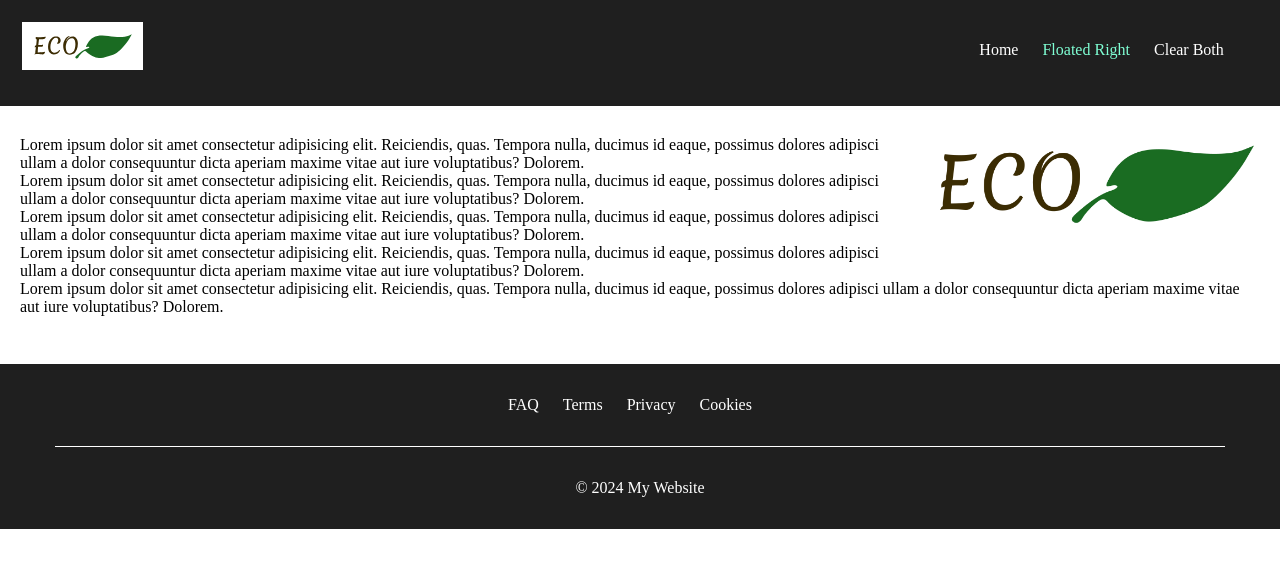
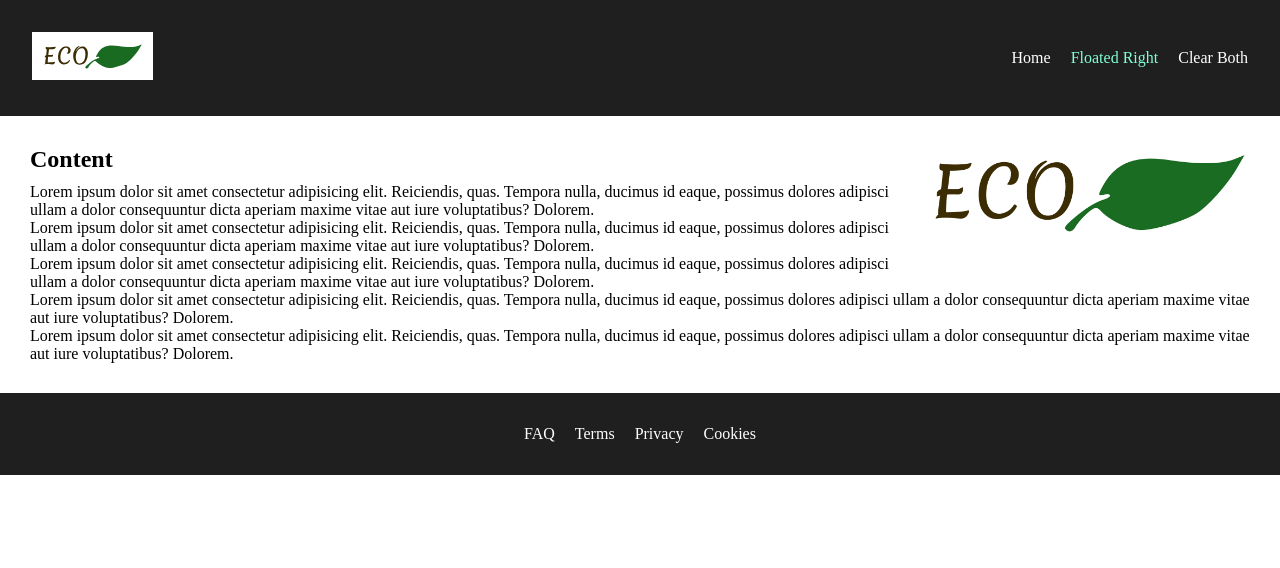
Before and after one commit to hokanitao/flexbox-layouts-example, a plain HTML site: page pages/right.html in a window 1280 px wide. Drawn offline with Linux system fonts and the light colour scheme.

Commit message:
Floated Right + Flexbox added

```diff
--- a/pages/right.css
+++ b/pages/right.css
@@ -8,13 +8,16 @@
 
 body{
   height: 100%;
-  margin: -10px;
+  /* margin: -10px; */
 }
 
 nav {
   padding: 32px 32px;
   min-height: 80px;
   background: #1f1f1f;
+  display: flex;
+  justify-content: space-between;
+  align-items: center;
 }
 
 nav > a {
@@ -26,28 +29,30 @@ nav img {
   background-color: white;
 }
 
-nav ul,
+/* nav ul,
 nav ul li,
 .spacer {
   display: inline-block;
+} */
+
+/* .spacer { */
+  /* Parent width - Logo width - Menu <ul> width */
+  /* width: calc(100% - 132px - 276px);
+} */
+
+nav ul {
+  /* margin-bottom: 15px; */
+  display: flex;
+  gap: 20px;
 }
 
-.spacer {
-  /* Parent width - Logo width - Menu <ul> width */
-  width: calc(100% - 132px - 276px);
-}
+/* nav ul li {
+  margin-right: 20px;
+} */
 
-nav ul {
-  margin-bottom: 15px;
-}
-
-nav ul li {
-  margin-right: 20px;
-}
-
-#last-item {
+/* #last-item {
   margin-right: 0px;
-}
+} */
 
 nav ul li a:link,
 nav ul li a:visited {
@@ -90,20 +95,21 @@ header {
   padding: 30px;
 }
 
+h2 {
+  margin-bottom: 10px;
+}
+
 footer {
   background-color: #1f1f1f;
   text-align: center;
 }
 
-footer nav ul {
+footer nav {
+  display: flex;
+  justify-content: center;
+}
+
+/* footer nav ul {
   margin: 0px;
   align-items: center;
-}
-
-footer p {
-  padding: 32px;
-  margin: auto;
-  color: white;
-  border-top: 1px solid white;
-  width: 90%;
-}
+} */
--- a/pages/right.html
+++ b/pages/right.html
@@ -22,7 +22,7 @@
             <img src="../assets/logo/ECO_logo_small.jpg" alt="ECO company logo">
         </picture>
     </a>
-    <span class="spacer"></span>
+    <!-- <span class="spacer"></span> -->
     <ul>
         <li><a href="../index.html">Home</a></li>
         <li><a href="#" id="current-page">Floated Right</a></li>
@@ -34,14 +34,14 @@
       <img src="../assets/logo/ECO_logo_big.jpg" class="secimg">
     </picture>
     <div class="sectxt">
+      <h2>Content</h2>
       <p>Lorem ipsum dolor sit amet consectetur adipisicing elit. Reiciendis, quas. Tempora nulla, ducimus id eaque, possimus dolores adipisci ullam a dolor consequuntur dicta aperiam maxime vitae aut iure voluptatibus? Dolorem.</p>
       <p>Lorem ipsum dolor sit amet consectetur adipisicing elit. Reiciendis, quas. Tempora nulla, ducimus id eaque, possimus dolores adipisci ullam a dolor consequuntur dicta aperiam maxime vitae aut iure voluptatibus? Dolorem.</p>
       <p>Lorem ipsum dolor sit amet consectetur adipisicing elit. Reiciendis, quas. Tempora nulla, ducimus id eaque, possimus dolores adipisci ullam a dolor consequuntur dicta aperiam maxime vitae aut iure voluptatibus? Dolorem.</p>
       <p>Lorem ipsum dolor sit amet consectetur adipisicing elit. Reiciendis, quas. Tempora nulla, ducimus id eaque, possimus dolores adipisci ullam a dolor consequuntur dicta aperiam maxime vitae aut iure voluptatibus? Dolorem.</p>
       <p>Lorem ipsum dolor sit amet consectetur adipisicing elit. Reiciendis, quas. Tempora nulla, ducimus id eaque, possimus dolores adipisci ullam a dolor consequuntur dicta aperiam maxime vitae aut iure voluptatibus? Dolorem.</p>
     </div>
-    <div class="spacer"></div>
-
+  </main>
   <footer>
     <nav aria-label="footer">
       <ul>
@@ -51,10 +51,6 @@
         <li><a href="">Cookies</a></li>
       </ul>
     </nav>
-      <p>
-        &copy; 2024 My Website
-      </p>
   </footer>
-  </main>
 </body>
 </html>
```
Lines whose indentation alone changed are shown as unchanged.
